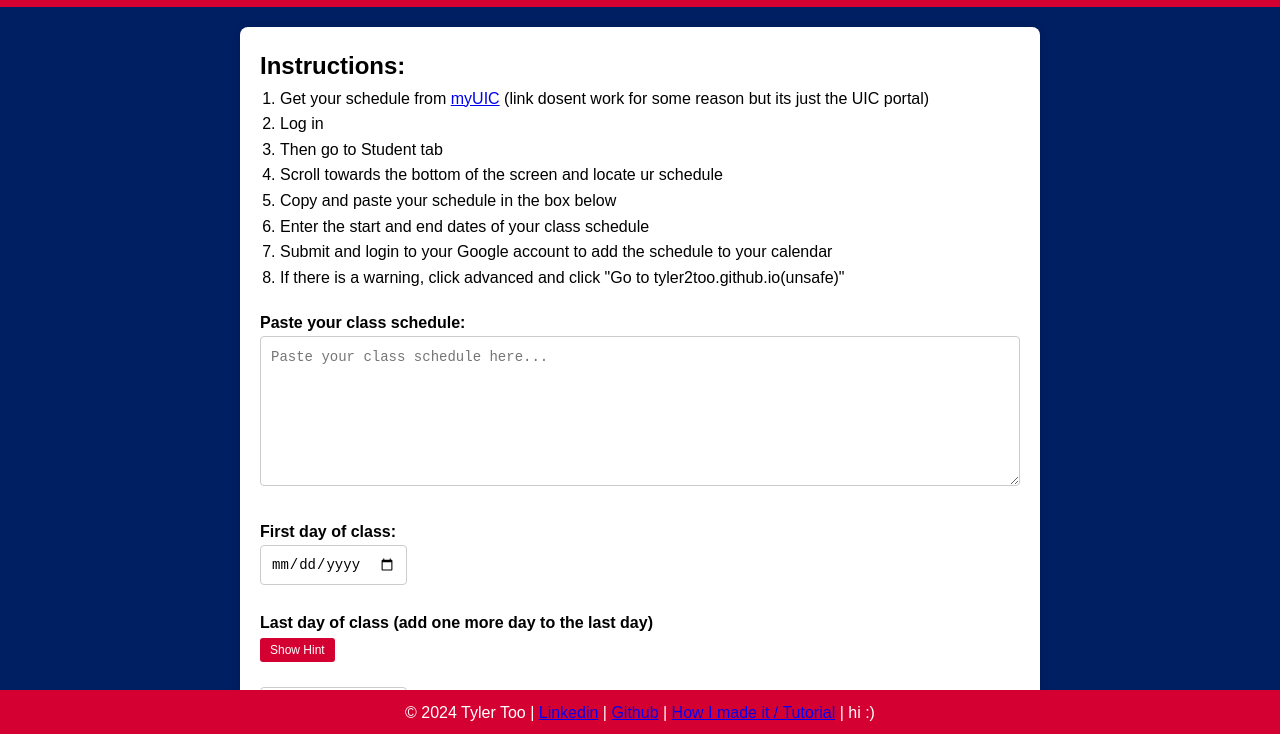
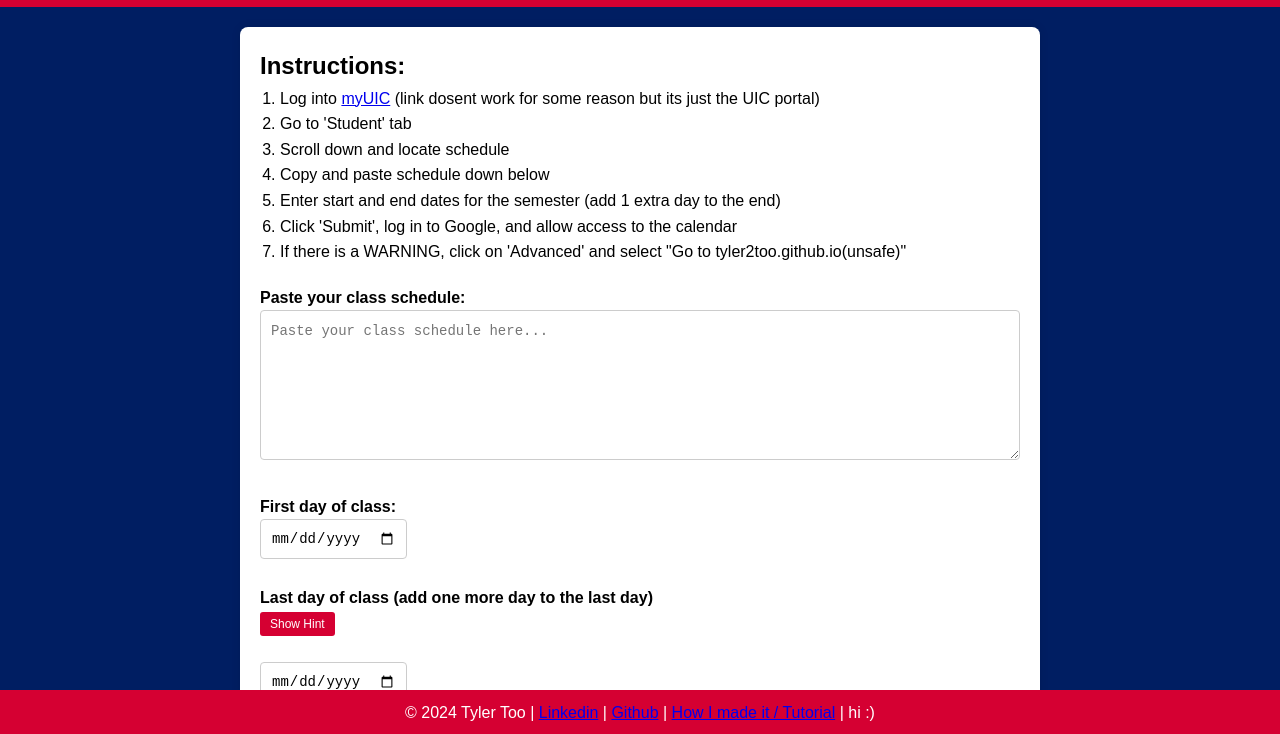
Before and after one commit to tyler2too/ClassScheduleToGoogleCalenderApp, a plain HTML site: page uic/uic.html in a window 1280 px wide. Shown: the part 64-798 px from the top of the page. Drawn offline with Linux system fonts and the light colour scheme; a script that the page names is missing.

Commit message:
Made clearer Instructions for UIC (ty kimmy)

```diff
--- a/uic/uic.html
+++ b/uic/uic.html
@@ -17,14 +17,13 @@
         <section class="instructions">
             <h2>Instructions:</h2>
             <ol>
-                <li>Get your schedule from <a href="https://my.uic.edu">myUIC</a> (link dosent work for some reason but its just the UIC portal)</li>
-                <li>Log in</li>
-                <li>Then go to Student tab</li>
-                <li>Scroll towards the bottom of the screen and locate ur schedule</li>
-                <li>Copy and paste your schedule in the box below</li>
-                <li>Enter the start and end dates of your class schedule</li>
-                <li>Submit and login to your Google account to add the schedule to your calendar</li>
-                <li>If there is a warning, click advanced and click "Go to tyler2too.github.io(unsafe)"</li>
+                <li>Log into <a href="https://my.uic.edu">myUIC</a> (link dosent work for some reason but its just the UIC portal)</li>
+                <li>Go to 'Student' tab</li>
+                <li>Scroll down and locate schedule</li>
+                <li>Copy and paste schedule down below</li>
+                <li>Enter start and end dates for the semester (add 1 extra day to the end)</li>
+                <li>Click 'Submit', log in to Google, and allow access to the calendar</li>
+                <li>If there is a WARNING, click on 'Advanced' and select "Go to tyler2too.github.io(unsafe)"</li>
             </ol>
         </section>
 
```
